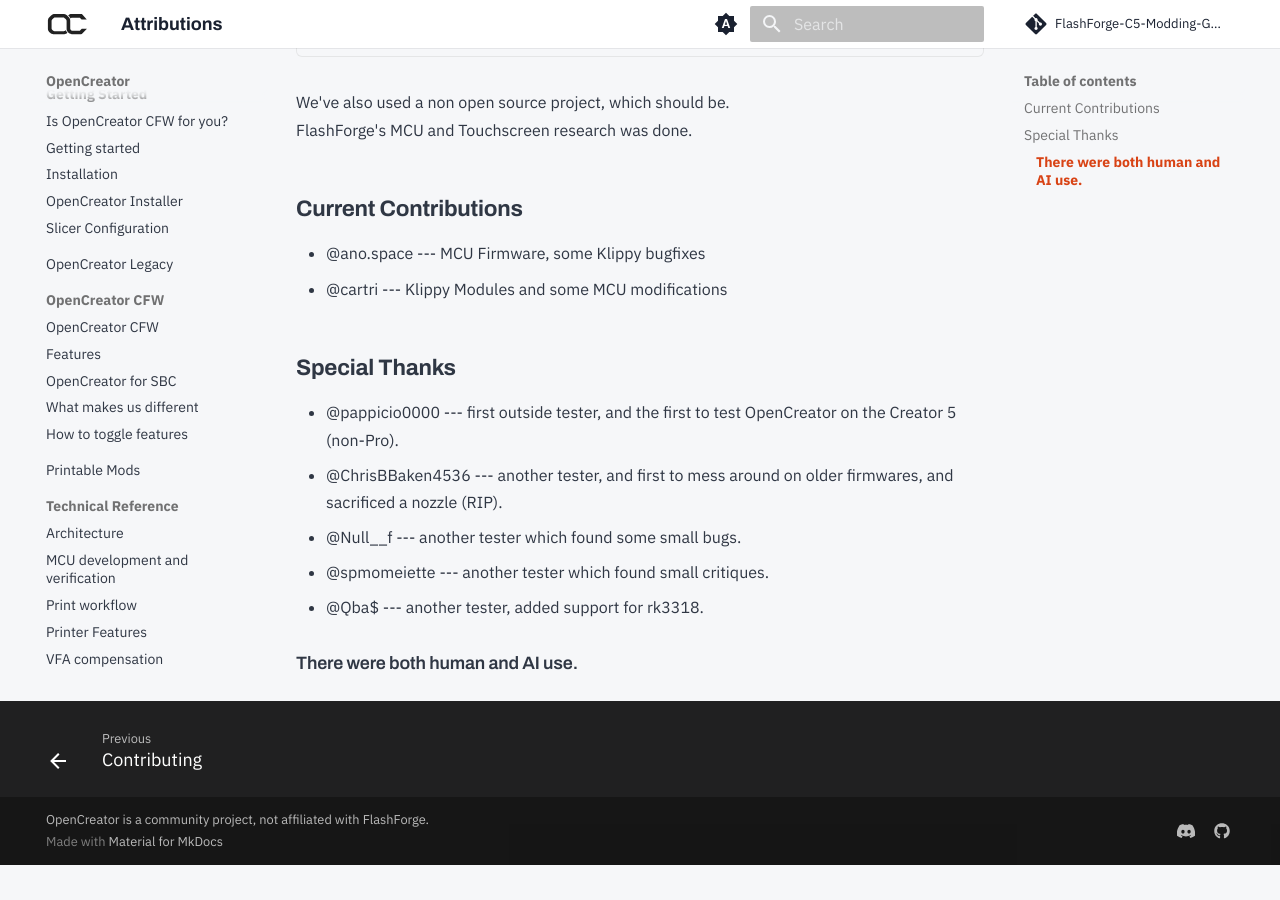
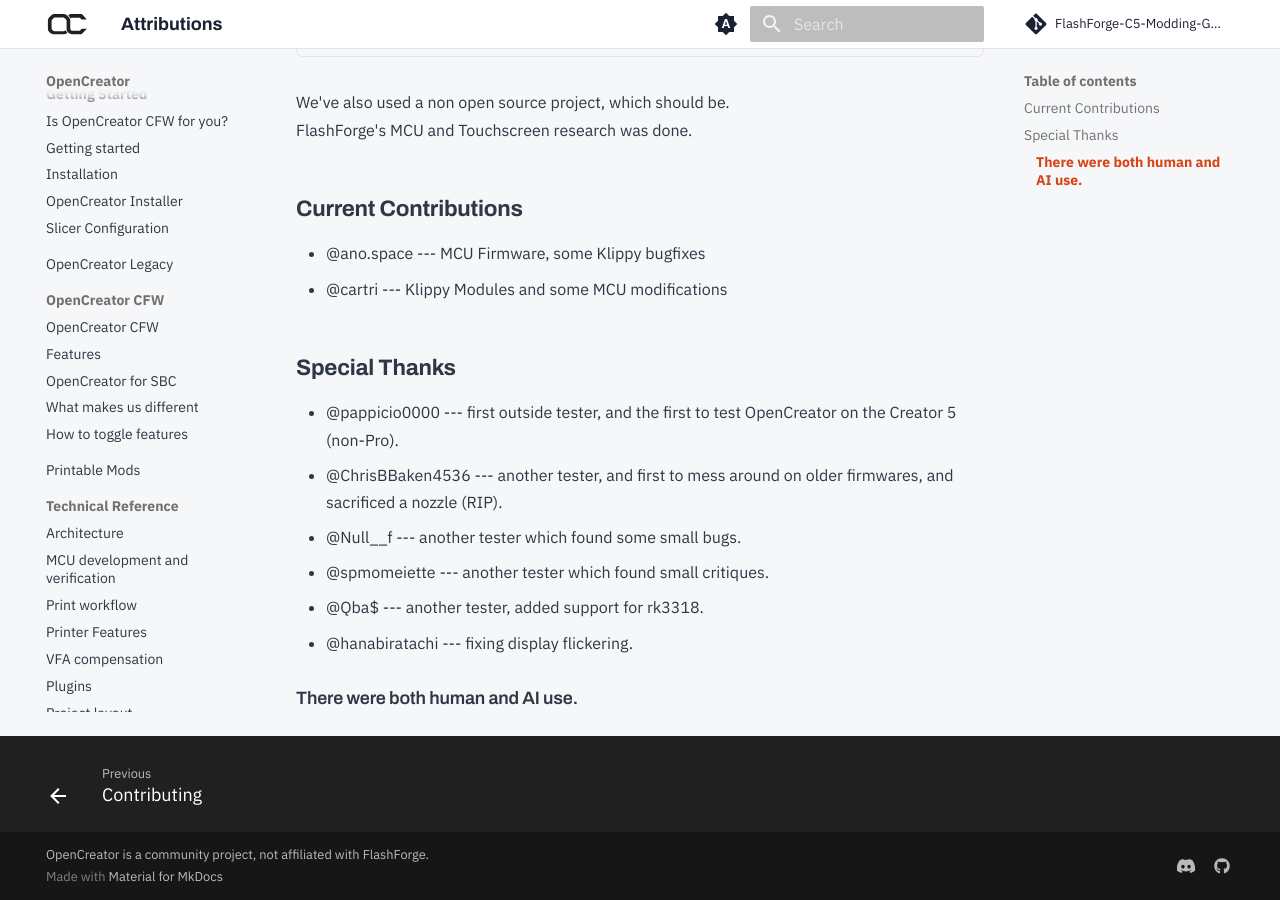
Before and after one commit to FlashForge-C5-Modding-Group/OpenCreator, an MkDocs documentation site: the page built from docs/attributions.md, in a window 1280 px wide and 900 px high, scrolled down 955 px. Built offline with MkDocs 1.6.1 and Material for MkDocs 9.7.7, drawn with Linux system fonts in a browser that asks for light colours; comment, search, counter and statistics services are not loaded; before the commit the page ends 1820 px from its top, so only the background shows below that.

Commit message:
attribution

```diff
--- a/docs/attributions.md
+++ b/docs/attributions.md
@@ -31,5 +31,6 @@ FlashForge's MCU and Touchscreen research was done.
 - @Null__f --- another tester which found some small bugs.
 - @spmomeiette --- another tester which found small critiques.
 - @Qba$ --- another tester, added support for rk3318.
+- @hanabiratachi --- fixing display flickering.
 
 ### There were both human and AI use.
```
